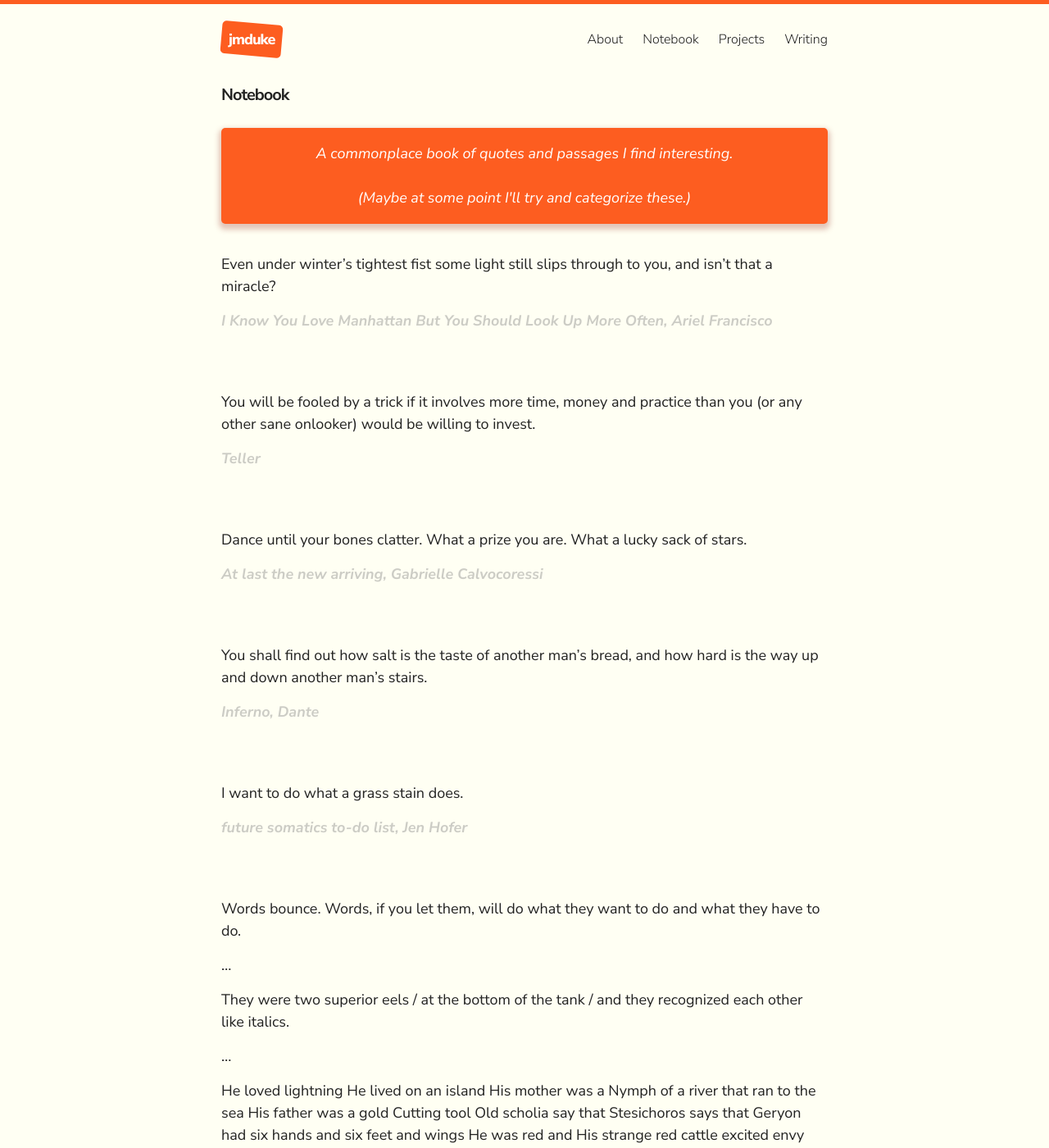
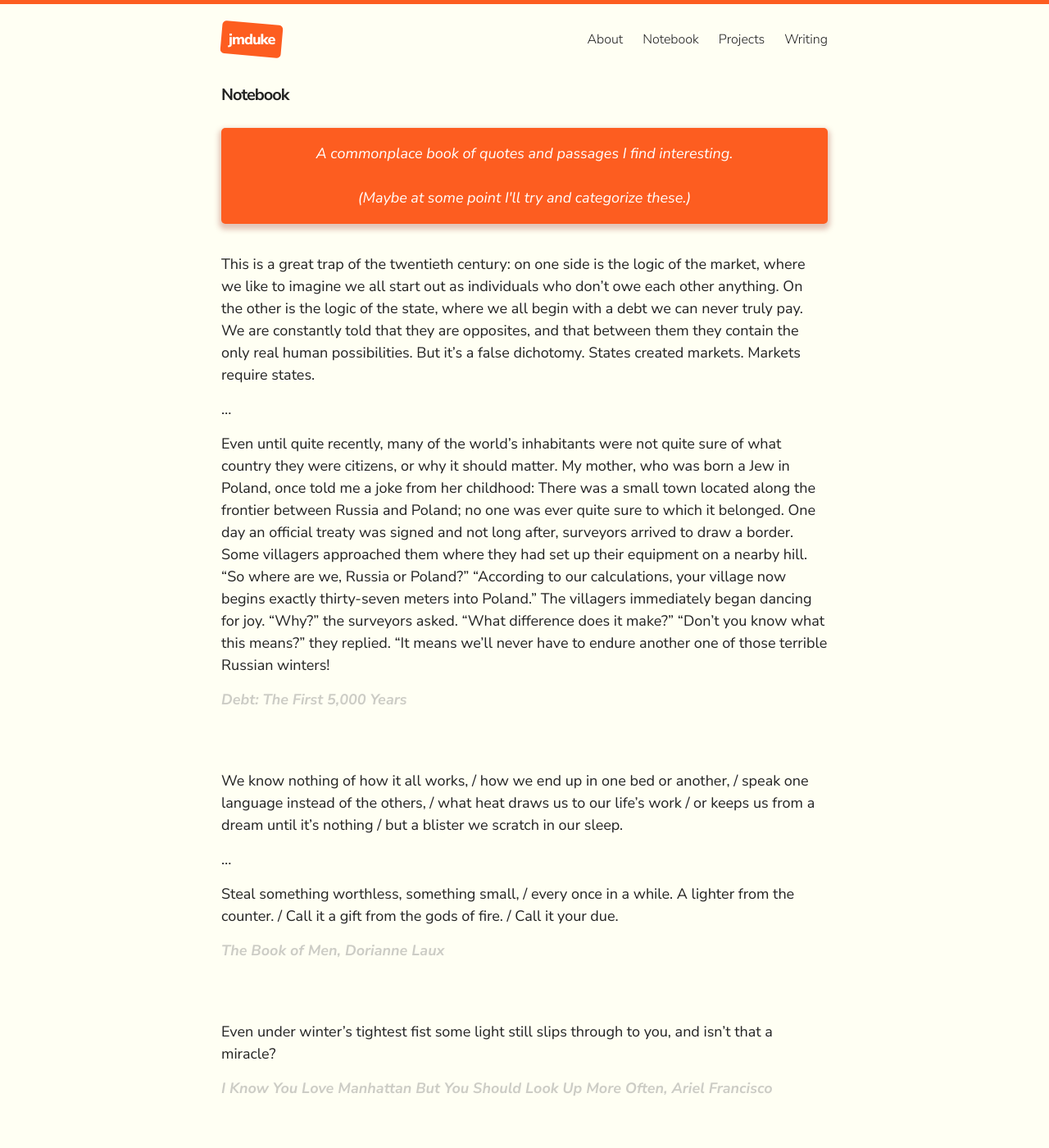
Before and after one commit to jmduke/jmduke-jekyll, a Jekyll site: the page built from notebook.md, in a window 1280 px wide and 1400 px high. Shown: the whole window at 82% size. Built offline with Jekyll 4.4.1, drawn with Linux system fonts in a browser that asks for light colours.

Commit message:
Update Page “notebook”

```diff
--- a/notebook.md
+++ b/notebook.md
@@ -50,6 +50,22 @@ A commonplace book of quotes and passages I find interesting.
 <br /><br />
 (Maybe at some point I'll try and categorize these.)
 </div>
+
+This is a great trap of the twentieth century: on one side is the logic of the market, where we like to imagine we all start out as individuals who don't owe each other anything. On the other is the logic of the state, where we all begin with a debt we can never truly pay. We are constantly told that they are opposites, and that between them they contain the only real human possibilities. But it's a false dichotomy. States created markets. Markets require states.
+
+...
+
+Even until quite recently, many of the world’s inhabitants were not quite sure of what country they were citizens, or why it should matter. My mother, who was born a Jew in Poland, once told me a joke from her childhood: There was a small town located along the frontier between Russia and Poland; no one was ever quite sure to which it belonged. One day an official treaty was signed and not long after, surveyors arrived to draw a border. Some villagers approached them where they had set up their equipment on a nearby hill. “So where are we, Russia or Poland?” “According to our calculations, your village now begins exactly thirty-seven meters into Poland.” The villagers immediately began dancing for joy. “Why?” the surveyors asked. “What difference does it make?” “Don’t you know what this means?” they replied. “It means we’ll never have to endure another one of those terrible Russian winters!
+
+> *Debt: The First 5,000 Years*
+
+We know nothing of how it all works, / how we end up in one bed or another, / speak one language instead of the others, / what heat draws us to our life's work / or keeps us from a dream until it's nothing / but a blister we scratch in our sleep.
+
+...
+
+Steal something worthless, something small, / every once in a while.  A lighter from the counter. / Call it a gift from the gods of fire. / Call it your due.
+
+> *The Book of Men*, Dorianne Laux
 
 Even under winter’s
 tightest fist some light still slips through
```
